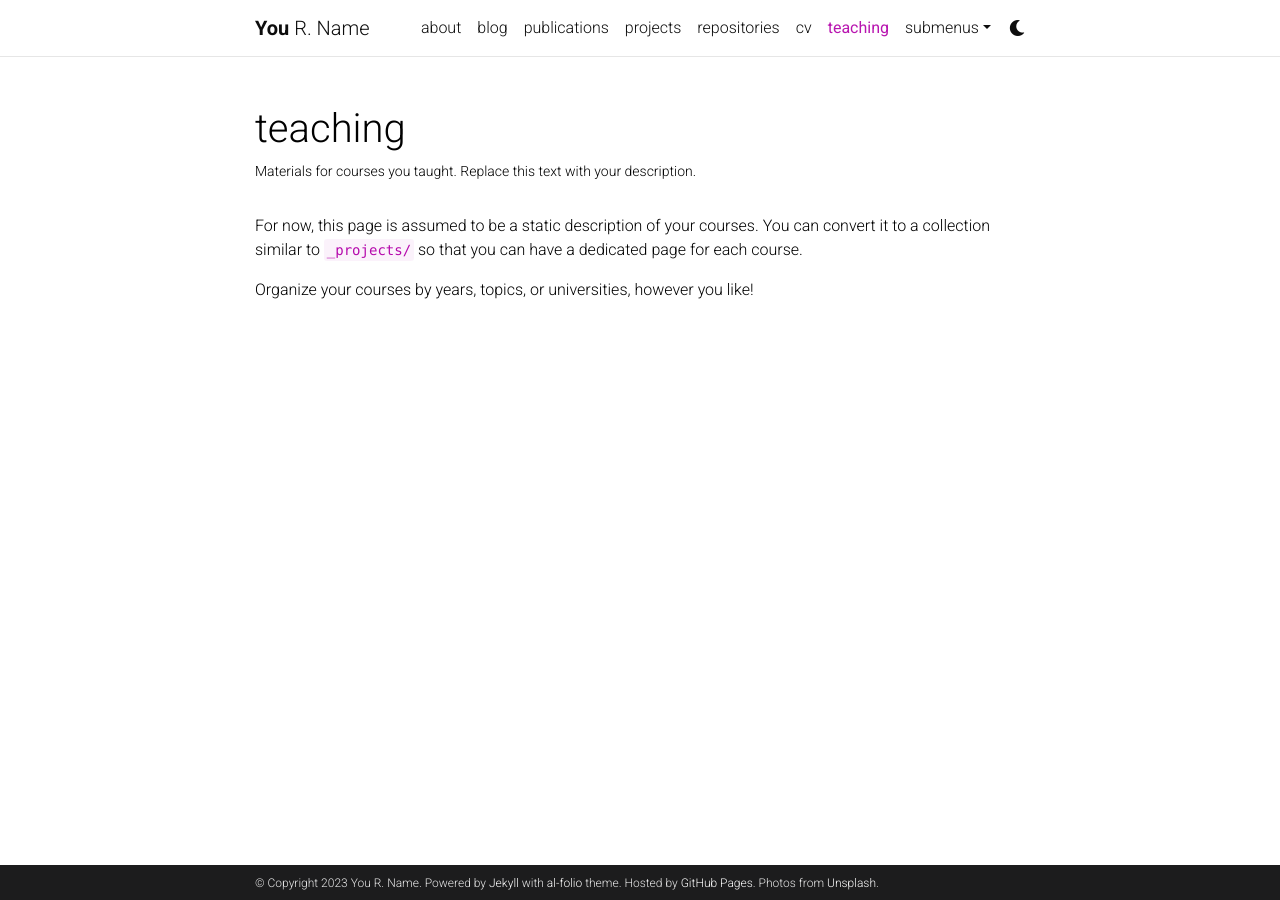
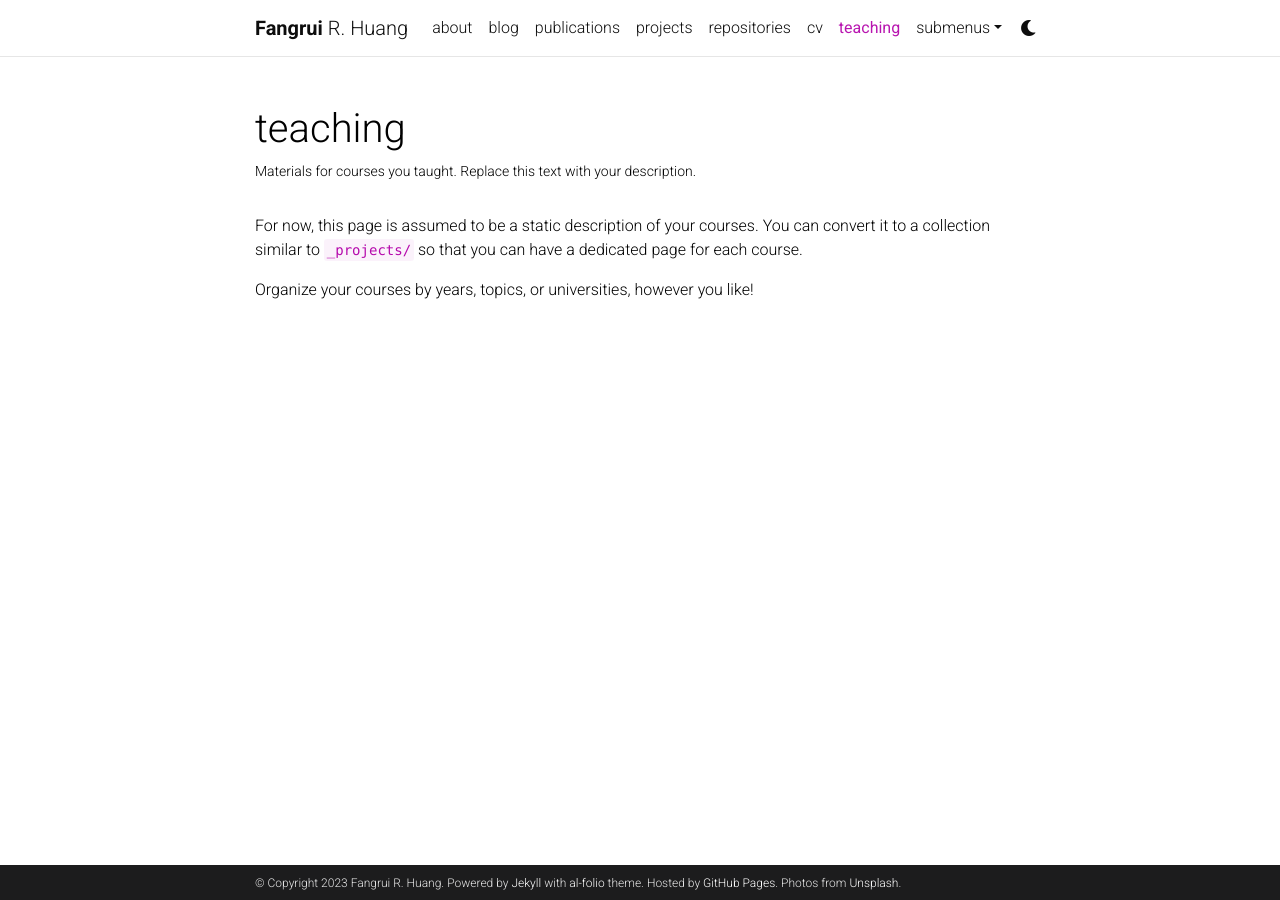
Before and after one commit to Rachel66666/rachel66666.github.io, a Jekyll site: the page built from _pages/teaching.md, in a window 1280 px wide. Built offline with Jekyll 4.4.1, drawn with Linux system fonts in a browser that asks for light colours; comment, search, counter and statistics services are not loaded; a style sheet for code colours, icons or effects is not loaded.

Commit message:
Update _config.yml

```diff
--- a/_config.yml
+++ b/_config.yml
@@ -3,10 +3,10 @@
 # -----------------------------------------------------------------------------
 
 title: blank # the website title (if blank, full name will be used instead)
-first_name: You
+first_name: Fangrui
 middle_name: R.
-last_name: Name
-email: you@example.com
+last_name: Huang
+email: fangrui@bu.edu
 description: > # the ">" symbol means to ignore newlines until "footer_text:"
   A simple, whitespace theme for academics. Based on [*folio](https://github.com/bogoli/-folio) design.
 footer_text: >
```
